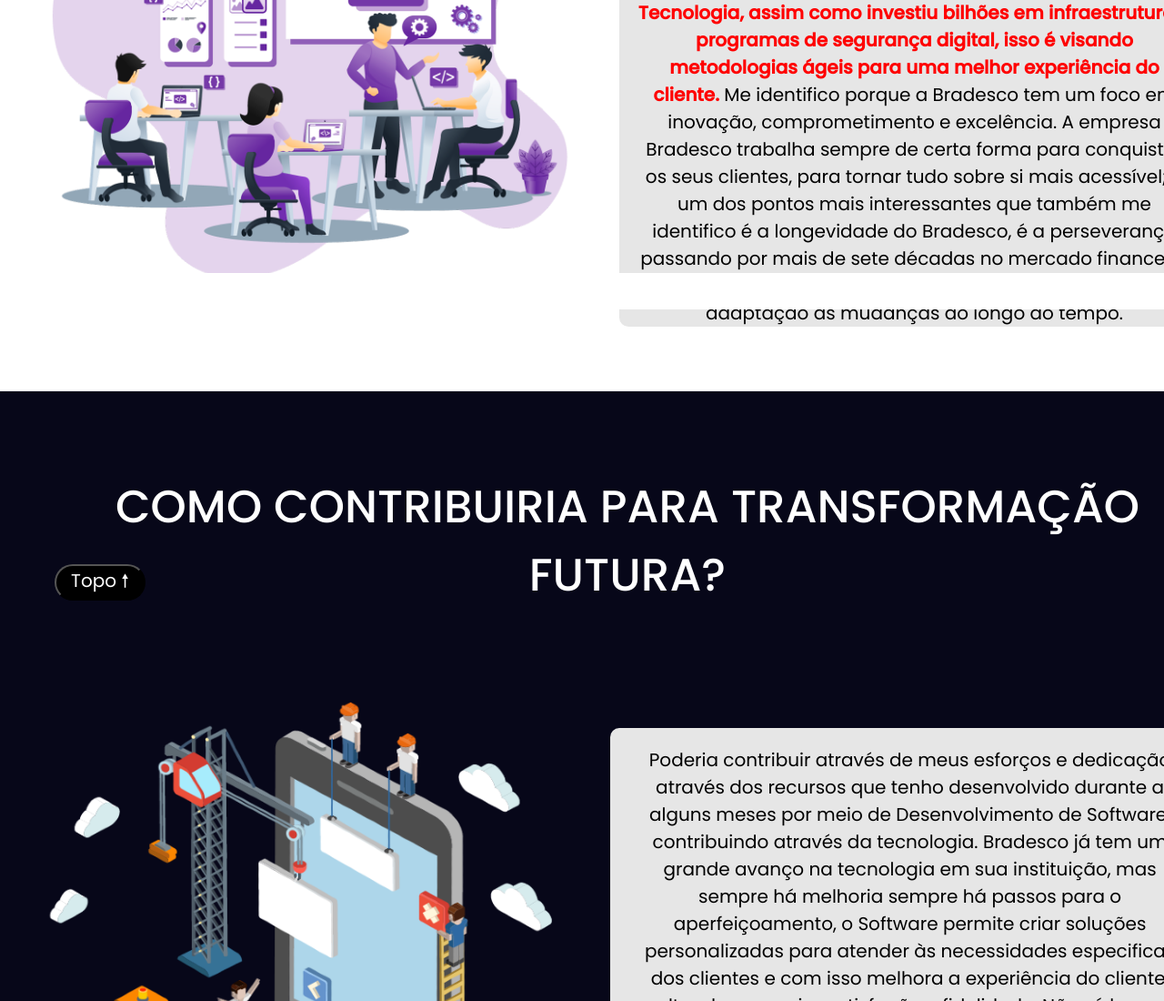
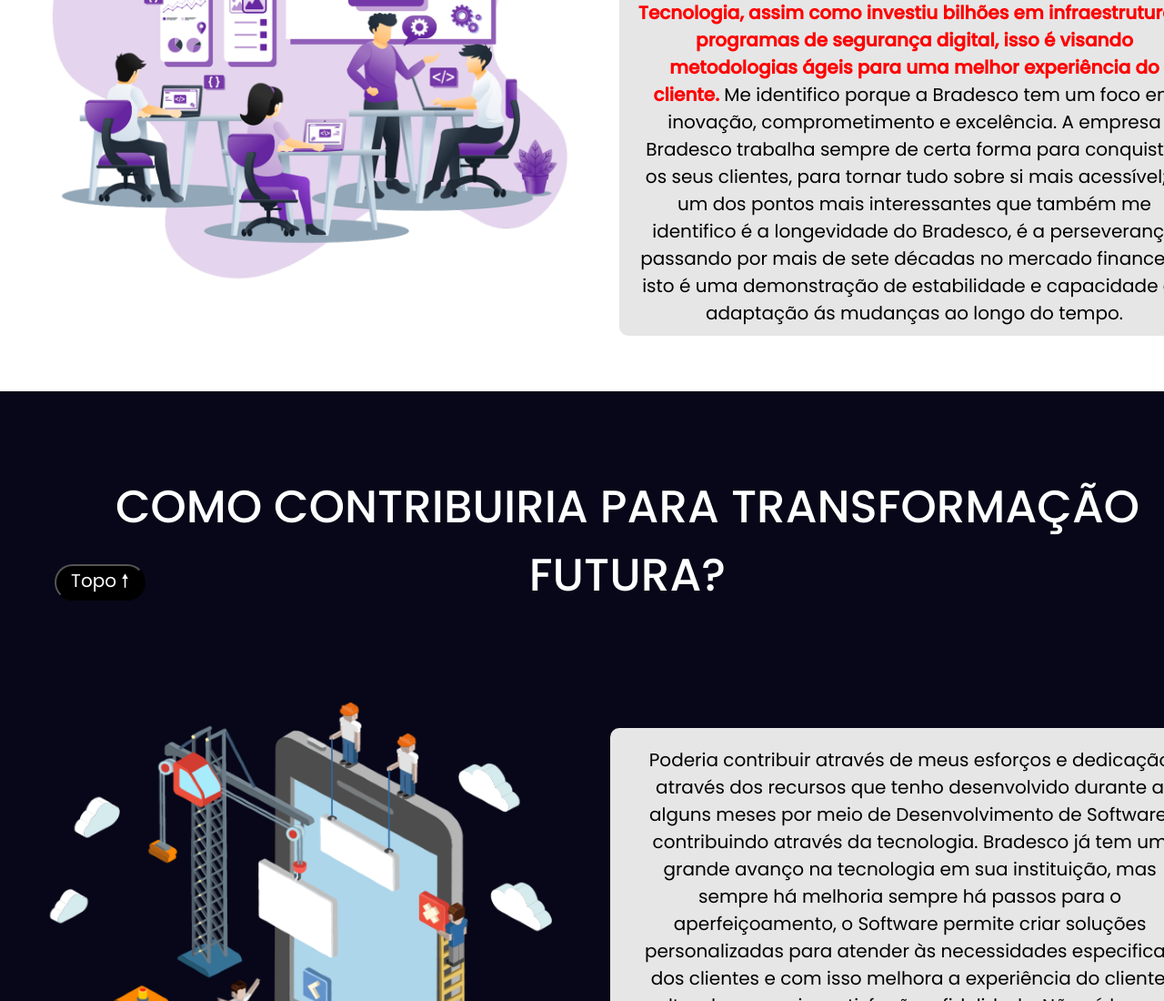
Before and after one commit to JeffS1lva/Brades, a plain HTML site: page index.html in a window 1280 px wide. Shown: the part 1207-2307 px from the top of the page at 91% size. Drawn offline with Linux system fonts and the light colour scheme.

Commit message:
meu primeiro commit

```diff
--- a/style.css
+++ b/style.css
@@ -156,7 +156,7 @@
 
 figcaption{
   width: 650px;
-  height: 490px;
+  height: 500px;
   margin-top: 130px;
   margin-left: 30px;
   padding: 20px;
@@ -170,7 +170,7 @@
   bottom: 130px;
 }
 
-.btn1, button{
+.btn1 button{
   background-color: #ffffff;
 }
 
@@ -196,7 +196,7 @@
 
 .terceiro figcaption{
   width: 650px;
-  height: 580px;
+  height: 595px;
   margin-top: 130px;
   margin-left: 30px;
   padding: 20px;
```
